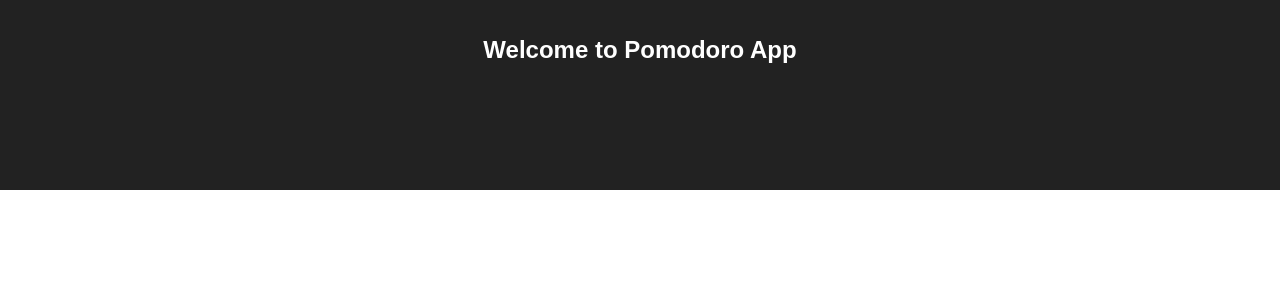
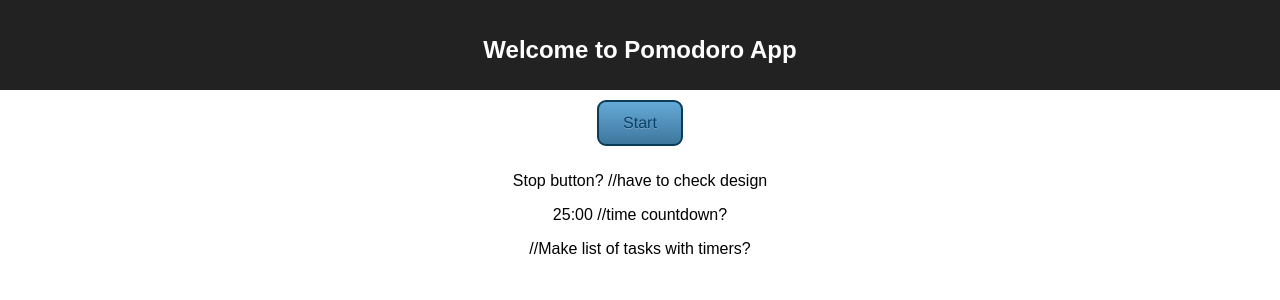
Before and after one commit to ruygaxgon/pomodoro-app, a React (Create React App) app: page / in a window 1280 px wide. Shown: the top 300 px of the page. Built offline with nearby package versions, Linux system fonts and the light colour scheme.

Commit message:
Test timer button without time functionality

```diff
--- a/src/App.css
+++ b/src/App.css
@@ -4,7 +4,7 @@
 
 .App-header {
   background-color: #222;
-  height: 150px;
+  height: 50px;
   padding: 20px;
   color: white;
 }
--- a/src/App.js
+++ b/src/App.js
@@ -1,5 +1,6 @@
 import React, { Component } from 'react';
 import './App.css';
+import Timer from './components/Timer.js';
 
 class App extends Component {
   render() {
@@ -8,6 +9,7 @@ class App extends Component {
         <header className="App-header">
           <h1 className="App-title">Welcome to Pomodoro App</h1>
         </header>
+        <Timer />
       </div>
     );
   }
--- /dev/null
+++ b/src/components/Button.css
@@ -0,0 +1,52 @@
+/* Just for testing */
+.ButtonDiv {
+    padding: 10px;
+}
+
+.Button {
+    border: 2px solid #0a3c59;
+    background: #3e779d;
+    background: -webkit-gradient(linear, left top, left bottom, from(#65a9d7), to(#3e779d));
+    background: -webkit-linear-gradient(top, #65a9d7, #3e779d);
+    background: -moz-linear-gradient(top, #65a9d7, #3e779d);
+    background: -ms-linear-gradient(top, #65a9d7, #3e779d);
+    background: -o-linear-gradient(top, #65a9d7, #3e779d);
+    background-image: -ms-linear-gradient(top, #65a9d7 0%, #3e779d 100%);
+    padding: 12px 24px;
+    -webkit-border-radius: 9px;
+    -moz-border-radius: 9px;
+    border-radius: 9px;
+    -webkit-box-shadow: rgba(255,255,255,0.4) 0 0px 0, inset rgba(255,255,255,0.4) 0 0px 0;
+    -moz-box-shadow: rgba(255,255,255,0.4) 0 0px 0, inset rgba(255,255,255,0.4) 0 0px 0;
+    box-shadow: rgba(255,255,255,0.4) 0 0px 0, inset rgba(255,255,255,0.4) 0 0px 0;
+    text-shadow: #7ea4bd 0 1px 0;
+    color: #06426c;
+    font-size: 16px;
+    font-family: helvetica, serif;
+    text-decoration: none;
+    vertical-align: middle;
+    }
+ .Button:hover {
+    border: 2px solid #0a3c59;
+    text-shadow: #1e4158 0 1px 0;
+    background: #3e779d;
+    background: -webkit-gradient(linear, left top, left bottom, from(#65a9d7), to(#3e779d));
+    background: -webkit-linear-gradient(top, #65a9d7, #3e779d);
+    background: -moz-linear-gradient(top, #65a9d7, #3e779d);
+    background: -ms-linear-gradient(top, #65a9d7, #3e779d);
+    background: -o-linear-gradient(top, #65a9d7, #3e779d);
+    background-image: -ms-linear-gradient(top, #65a9d7 0%, #3e779d 100%);
+    color: #fff;
+    }
+ .Button:active {
+    text-shadow: #1e4158 0 1px 0;
+    border: 2px solid #0a3c59;
+    background: #65a9d7;
+    background: -webkit-gradient(linear, left top, left bottom, from(#3e779d), to(#3e779d));
+    background: -webkit-linear-gradient(top, #3e779d, #65a9d7);
+    background: -moz-linear-gradient(top, #3e779d, #65a9d7);
+    background: -ms-linear-gradient(top, #3e779d, #65a9d7);
+    background: -o-linear-gradient(top, #3e779d, #65a9d7);
+    background-image: -ms-linear-gradient(top, #3e779d 0%, #65a9d7 100%);
+    color: #fff;
+    }
--- /dev/null
+++ b/src/components/Button.js
@@ -0,0 +1,26 @@
+import React, { Component } from 'react';
+import './Button.css';
+
+class Button extends Component {
+    constructor(props) {
+        super(props);
+        this.handleClick = this.handleClick.bind(this);
+    }
+
+    handleClick(e) {
+        const state = e.target.value;
+        this.props.onClick(state);
+    }
+
+  render() {
+    return (
+      <div className="ButtonDiv" >
+        <button className="Button" type="button" onClick={this.handleClick} >
+            {this.props.buttonState}
+        </button>
+      </div>
+    );
+  }
+}
+
+export default Button;
--- /dev/null
+++ b/src/components/Timer.js
@@ -0,0 +1,37 @@
+import React, { Component } from 'react';
+import Button from './Button.js';
+
+class Timer extends Component {
+    constructor(props) {
+        super(props);
+
+        this.state = {
+            buttonState: "Start"
+        };
+        this.changeButtonState = this.changeButtonState.bind(this);
+    }
+
+    changeButtonState() {
+        let tempState = "Start";
+        if(this.state.buttonState === "Start") {
+            tempState = "Stop";
+        }
+
+        this.setState({
+            buttonState: tempState
+        });
+    }
+
+  render() {
+    return (
+      <div>
+        <Button buttonState={this.state.buttonState} onClick={this.changeButtonState} />
+        <p>Stop button? //have to check design</p>
+        <p>25:00 //time countdown?</p>
+        <p>//Make list of tasks with timers?</p>
+      </div>
+    );
+  }
+}
+
+export default Timer;
```
Also changed, not shown: src/components/StartButton.js (deleted).
